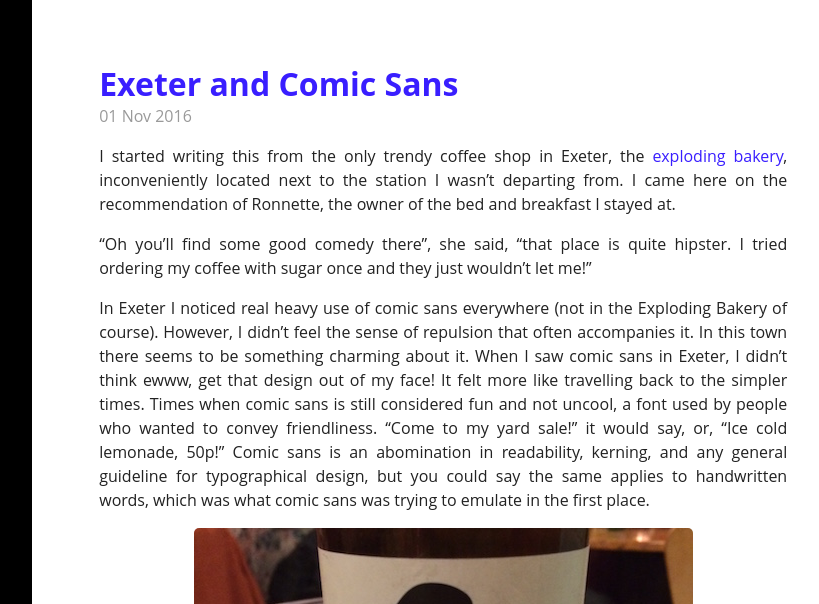
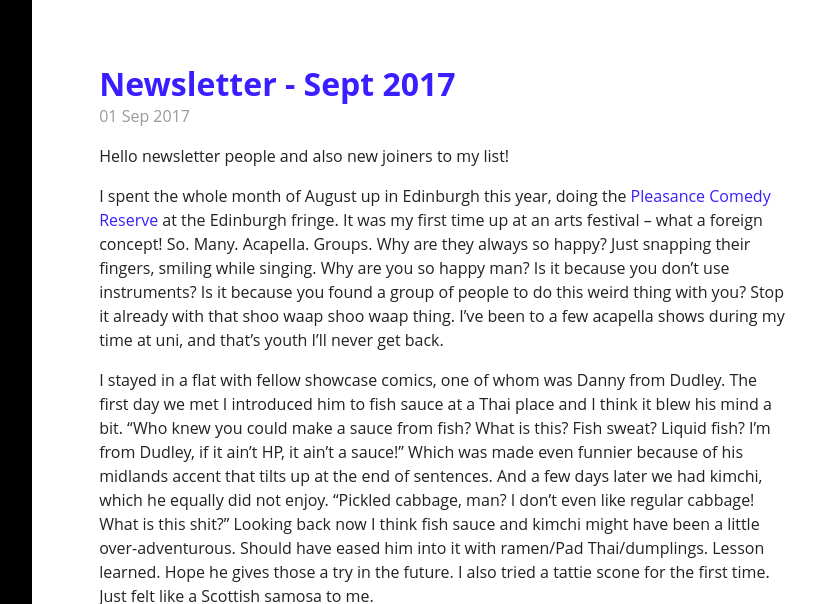
Before and after one commit to nigeljyng/nigeljyng.github.io, a Jekyll site: the page built from index.html, in a window 1280 px wide and 1400 px high. Shown: the top 604 px of the window, without its empty margins (288-1107 px from the left). Built offline with Jekyll 4.4.1, drawn with Linux system fonts in a browser that asks for light colours; nearby versions of some CDN libraries; the list of posts is cut into pages by our own code; some of the changed text lies outside the part shown; grey boxes are pictures that could not be loaded.

Commit message:
september newsletter

```diff
--- /dev/null
+++ b/_posts/2017-09-01-september-newsletter.md
@@ -0,0 +1,33 @@
+---
+layout: post
+title: Newsletter - Sept 2017
+author: Nigel Ng
+tags: comedy
+---
+
+Hello newsletter people and also new joiners to my list!
+
+I spent the whole month of August up in Edinburgh this year, doing the [Pleasance Comedy Reserve](https://www.pleasance.co.uk/content/charlie-hartill-special-reserve) at the Edinburgh fringe. It was my first time up at an arts festival – what a foreign concept! So. Many. Acapella. Groups. Why are they always so happy? Just snapping their fingers, smiling while singing. Why are you so happy man? Is it because you don’t use instruments? Is it because you found a group of people to do this weird thing with you? Stop it already with that shoo waap shoo waap thing. I’ve been to a few acapella shows during my time at uni, and that’s youth I’ll never get back.
+
+I stayed in a flat with fellow showcase comics, one of whom was Danny from Dudley. The first day we met I introduced him to fish sauce at a Thai place and I think it blew his mind a bit. “Who knew you could make a sauce from fish? What is this? Fish sweat? Liquid fish? I’m from Dudley, if it ain’t HP, it ain’t a sauce!” Which was made even funnier because of his midlands accent that tilts up at the end of sentences. And a few days later we had kimchi, which he equally did not enjoy. “Pickled cabbage, man? I don’t even like regular cabbage! What is this shit?” Looking back now I think fish sauce and kimchi might have been a little over-adventurous. Should have eased him into it with ramen/Pad Thai/dumplings. Lesson learned. Hope he gives those a try in the future. I also tried a tattie scone for the first time. Just felt like a Scottish samosa to me.
+
+
+![Showcase pals! Danny's the guy on the right. Hates fish sauce with a passion. (That's now his Tinder bio)](https://d2mxuefqeaa7sj.cloudfront.net/s_3A4F01F02E08B38A0C8376661DFF1E39FFFED66E01A4D3D4C0482EC2B2249710_1504001796141_DIVD5EsXkAENnZ8.jpg){: .center-image}
+*Showcase pals! Danny's the guy on the right. Hates fish sauce with a passion. (That's now his Tinder bio)*
+
+
+As with most festivals where young people with disposable income congregate, the fringe had street food everywhere. A Westernised version of it. Clean, nicely packaged street food that promises not to give you diarrhoea afterwards. I love street food. I grew up on it. It’s the common man’s food in Malaysia. But holy shit the street food here is all hip and cool and instagram-worthy. I saw a food truck selling creme brulee. CREME BRULEE! That’s not the spirit of street food! No Malaysian kid’s walking around going, “I could really do with a French burnt custard right now. Ooh look he torches it right in front of us!” (I can’t even type out the accent marks in brulee. If your food has accent marks in its name then that’s not street food. That’s posh restaurant food, just served from the back of a van.)
+
+![Their instagram page. I can't even](https://d2mxuefqeaa7sj.cloudfront.net/s_3A4F01F02E08B38A0C8376661DFF1E39FFFED66E01A4D3D4C0482EC2B2249710_1504003456409_Screen+Shot+2017-08-29+at+11.43.11.png)
+*Their instagram page. I can't even*
+
+
+I went to a museum up here and saw two babies that looked like they’ve been through a lot. Wh knew the renaissance was a tough time for infants.
+
+![I've seen some shit. Me too, twin brother, me too.](https://d2mxuefqeaa7sj.cloudfront.net/s_3A4F01F02E08B38A0C8376661DFF1E39FFFED66E01A4D3D4C0482EC2B2249710_1503932599826_DHHJamlXkAEblCD.jpg)
+*I've seen some shit. Me too, twin brother, me too.*
+
+
+Real happy to be back home. Come check out a show and say hi if you get a chance! I got some new bits about sleeper trains and passing my driving test in Malaysia by bribing.
+
+Nigel
--- a/public/css/hyde.css
+++ b/public/css/hyde.css
@@ -136,8 +136,8 @@ a.sidebar-nav-item:focus {
 .content {
   padding-top:    4rem;
   padding-bottom: 4rem;
-      text-align: justify;
-    text-justify: inter-word;
+      /*text-align: justify;*/
+    /*text-justify: inter-word;*/
 }
 
 @media (min-width: 48em) { /*48*/
@@ -238,6 +238,7 @@ img + em {
     display: block;
     text-align: center;
     color: #585858;
+    font-size: 0.9rem;
 }
 
 /* placeholders */
```
Also changed, not shown: _posts/2016-11-01-exeter-and-comic-sans.md (line endings or trailing spaces).
